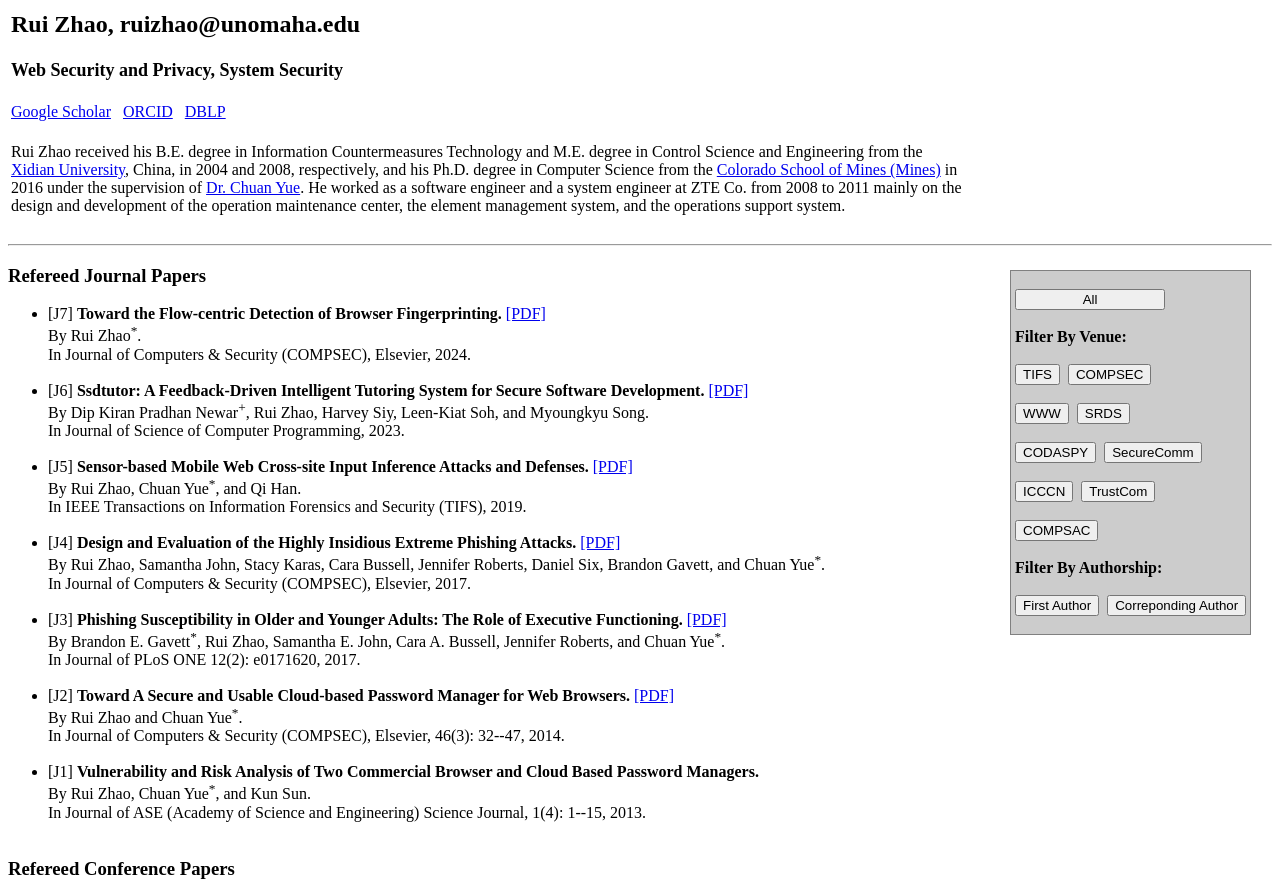
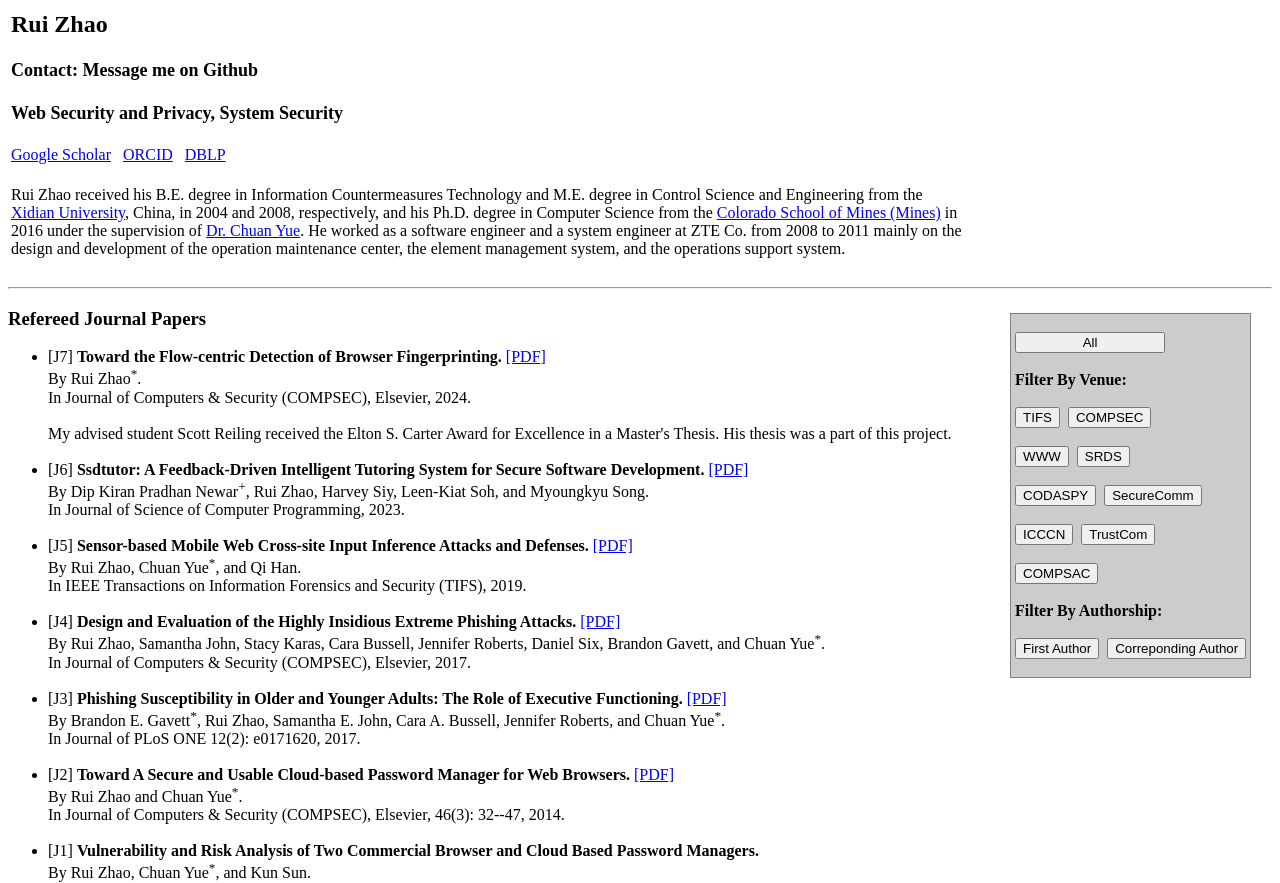
Before and after one commit to rzhao-sec/rzhao-sec.github.io, a plain HTML site: page index.html in a window 1280 px wide. Shown: the top 883 px of the page. Drawn offline with Linux system fonts and the light colour scheme.

Commit message:
Update index.html

```diff
--- a/index.html
+++ b/index.html
@@ -19,8 +19,13 @@
 <TABLE border="0" width="960">
 <TR>
 <TD>
-<b><font size="5">Rui Zhao, ruizhao@unomaha.edu</font></b>
+<b><font size="5">Rui Zhao</font></b>
 <br><br>
+</TD>
+</TR>
+<TR>
+<TD>
+<b><font size="4">Contact: Message me on Github</font></b><br><br>
 </TD>
 </TR>
 <TR>
@@ -79,6 +84,7 @@ function filter(tagname, tagvalue) {
   <LI venue="COMPSEC" first="yes" crsp="yes">[J7] <b>Toward the Flow-centric Detection of Browser Fingerprinting.</b> <A HREF="https://www.sciencedirect.com/science/article/pii/S0167404823005515">[PDF]</A><br>
   By Rui Zhao<sup>*</sup>.<br>
   In Journal of Computers & Security (COMPSEC), Elsevier, 2024.<br><br>
+  My advised student Scott Reiling received the Elton S. Carter Award for Excellence in a Master's Thesis. His thesis was a part of this project.<br><br>
 
   <LI>[J6] <b>Ssdtutor: A Feedback-Driven Intelligent Tutoring System for Secure Software Development.</b> <A HREF="https://www.sciencedirect.com/science/article/pii/S0167642323000151">[PDF]</A><br>
   By Dip Kiran Pradhan Newar<sup>+</sup>, Rui Zhao, Harvey Siy, Leen-Kiat Soh, and Myoungkyu Song.<br>
@@ -143,6 +149,7 @@ function filter(tagname, tagvalue) {
   <LI venue="TrustCom" crsp="yes">[C11] <b>A Machine-learning based Framework for Detection of Fake Political Speech.</b> <A HREF="https://ieeexplore.ieee.org/abstract/document/9343368">[PDF]</A><br>
   By Chinguun Purevdagva<sup>+</sup>, Rui Zhao<sup>*</sup>, Pei-Chi Huang, and William Mahoney.<br>
   In Proceedings of the IEEE International Conference on Trust, Security and Privacy in Computing and Communication/<br>IEEE International Conference On Big Data Science and Engineering (TrustCom/BigDataSE), 2020.<br><br>
+  My advised student Chinguun Purevdagva's master thesis was from this project.<br><br>
 
   <LI>[C10] <b>CryptoTutor: Teaching Secure Coding Practices through Misuse Pattern Detection.</b> <A HREF="https://dl.acm.org/doi/abs/10.1145/3368308.3415419">[PDF]</A><br>
   By Larry Singleton<sup>+</sup>, Rui Zhao, Myoungkyu Song, and Harvey Siy.<br>
```
